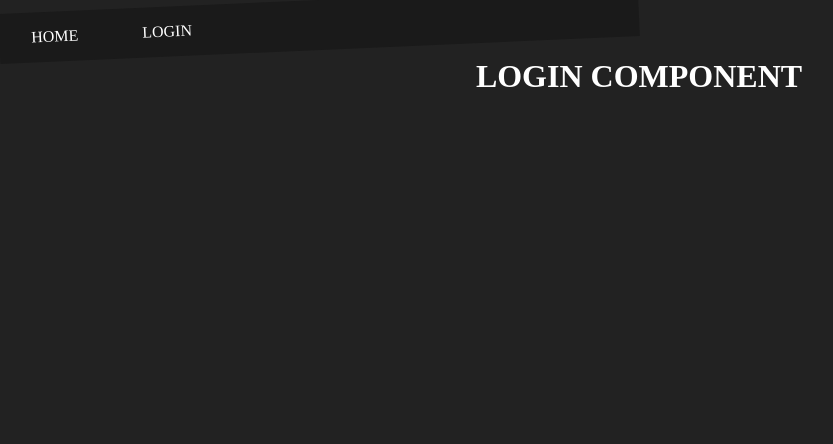
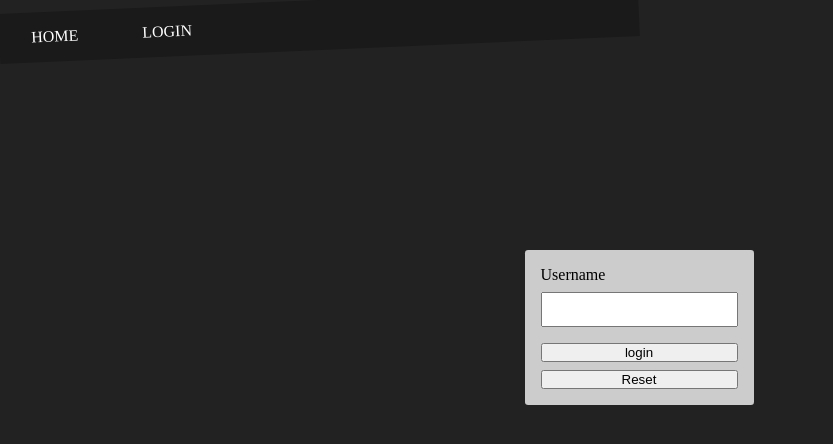
Before and after one commit to Cusatelli/Noroff-Assignment_4, an Angular app: page /login in a window 1280 px wide. Shown: the top 444 px of the page, without its empty margins (1-834 px from the left). Built offline with nearby package versions, Linux system fonts and the light colour scheme.

Commit message:
feat(Login): added login-form that logs username in console on submit.

```diff
--- a/src/app/app.module.ts
+++ b/src/app/app.module.ts
@@ -5,6 +5,7 @@ import { AppRoutingModule } from './app-routing.module'; // CLI imports
 import { AppComponent } from './app.component';
 import { LoginComponent } from './components/login/login.component';
 import { HomeComponent } from './components/home/home.component';
+import { FormsModule, ReactiveFormsModule } from '@angular/forms';
 
 @NgModule({
   declarations: [
@@ -14,6 +15,8 @@ import { HomeComponent } from './components/home/home.component';
   ],
   imports: [
     BrowserModule,
+    FormsModule,
+    ReactiveFormsModule,
     AppRoutingModule // CLI adds AppRoutingModule to the AppModule's
   ],
   providers: [],
--- a/src/app/components/login/login.component.html
+++ b/src/app/components/login/login.component.html
@@ -1,3 +1,24 @@
-<div class="login">
-    <h2 class="header">Login Component</h2>
+<div class="login-form">
+    <form [formGroup]="loginForm" (ngSubmit)="onSubmit()">
+        <div class="form-group">
+            <label>Username</label>
+            <input type="text" formControlName="username" class="form-control"
+                [ngClass]="{ 'is-invalid': submitted && getFormData['username'].errors }" />
+            <div *ngIf="submitted && getFormData['username'].errors" class="invalid-feedback">
+                <div *ngIf="getFormData['username'].errors['required']">Username is required</div>
+                <div *ngIf="getFormData['username'].errors['minlength']">
+                    Username must be at least 2 characters
+                </div>
+                <div *ngIf="getFormData['username'].errors['maxlength']">
+                    Username must not exceed 42 characters
+                </div>
+            </div>
+        </div>
+        <div class="form-group">
+            <button type="submit" class="btn btn-primary">login</button>
+            <button type="button" (click)="onReset()" class="btn btn-warning float-right">
+                Reset
+            </button>
+        </div>
+    </form>
 </div>
--- a/src/app/components/login/login.component.scss
+++ b/src/app/components/login/login.component.scss
@@ -1,75 +1,98 @@
+.login-form {
+    width: fit-content;
+    margin-block-start: 25vh;
+    background-color: #CCC;
+    margin-inline: auto;
+    padding: 1rem;
+    border-radius: 0.2rem;
 
-.login {
-    $h: 236; $s: 100%; $l: 86.7%; $l-hover: 76.7%;
-    $link-color: hsl($h $s $l);
-    $link-color-hover: hsl($h $s $l-hover);
-    $color: rgb(255, 255, 255);
-    $code-color: rgb(206, 180, 94);
-    $code-background-color: rgb(44, 44, 44);
+    .form-group {
+        display: flex;
+        flex-direction: column;
 
-    display: flex;
-    justify-content: space-around;
-    align-items: flex-start;
+        input {
+            padding: 0.5rem;
+            margin-block: 0.5rem;
+        }
 
-    gap: 2rem;
-    color: $color;
-
-    .resources {
-        text-align: left;
-    }
-
-    .next {
-        text-align: right;
-    }
-
-    img {
-        position: absolute;
-        top: 50%;
-        transform: translateY(-50%);
-        height: 20rem;
-        aspect-ratio: 1;
-        border-radius: 50%;
-    }
-
-    .header {
-        font-size: 2rem;
-        font-weight: bolder;
-        text-transform: uppercase;
-        margin-block: 0.5rem;
-    }
-
-    .link-container {
-        padding-block: 0.5rem;
-
-        a {
-            color: $link-color;
-            text-decoration: none;
-            font-weight: bolder;
-            padding-block-end: 0.1rem;
-            padding-inline: 0.3rem;
-            line-height: 1.5rem;
-            margin-inline: 0.2rem;
-            border-bottom: 0.1rem $link-color solid;
-
-            &:hover {
-                color: $link-color-hover;
-                border-bottom-color: $link-color-hover;
-            }
-        }
-    }
-
-    .code-container {
-        padding-block: 0.5rem;
-
-        code {
-            color: $code-color;
-            background-color: $code-background-color;
-            margin-inline: 0.5rem;
-            line-height: 2.5rem;
-            padding-inline: 1rem;
-            padding-block: 0.5rem;
-            border-radius: 0.1rem;
-            box-shadow: 1px 1px 2px rgba($color: #000000, $alpha: 0.25);
+        button {
+            margin-block-start: 0.5rem;
         }
     }
 }
+
+// .login {
+//     $h: 236; $s: 100%; $l: 86.7%; $l-hover: 76.7%;
+//     $link-color: hsl($h $s $l);
+//     $link-color-hover: hsl($h $s $l-hover);
+//     $color: rgb(255, 255, 255);
+//     $code-color: rgb(206, 180, 94);
+//     $code-background-color: rgb(44, 44, 44);
+
+//     display: flex;
+//     justify-content: space-around;
+//     align-items: flex-start;
+
+//     gap: 2rem;
+//     color: $color;
+
+
+//     .resources {
+//         text-align: left;
+//     }
+
+//     .next {
+//         text-align: right;
+//     }
+
+//     img {
+//         position: absolute;
+//         top: 50%;
+//         transform: translateY(-50%);
+//         height: 20rem;
+//         aspect-ratio: 1;
+//         border-radius: 50%;
+//     }
+
+//     .header {
+//         font-size: 2rem;
+//         font-weight: bolder;
+//         text-transform: uppercase;
+//         margin-block: 0.5rem;
+//     }
+
+//     .link-container {
+//         padding-block: 0.5rem;
+
+//         a {
+//             color: $link-color;
+//             text-decoration: none;
+//             font-weight: bolder;
+//             padding-block-end: 0.1rem;
+//             padding-inline: 0.3rem;
+//             line-height: 1.5rem;
+//             margin-inline: 0.2rem;
+//             border-bottom: 0.1rem $link-color solid;
+
+//             &:hover {
+//                 color: $link-color-hover;
+//                 border-bottom-color: $link-color-hover;
+//             }
+//         }
+//     }
+
+//     .code-container {
+//         padding-block: 0.5rem;
+
+//         code {
+//             color: $code-color;
+//             background-color: $code-background-color;
+//             margin-inline: 0.5rem;
+//             line-height: 2.5rem;
+//             padding-inline: 1rem;
+//             padding-block: 0.5rem;
+//             border-radius: 0.1rem;
+//             box-shadow: 1px 1px 2px rgba($color: #000000, $alpha: 0.25);
+//         }
+//     }
+// }
--- a/src/app/components/login/login.component.ts
+++ b/src/app/components/login/login.component.ts
@@ -1,4 +1,6 @@
-import { Component, OnInit } from '@angular/core';
+import { Component, Output, EventEmitter, OnInit } from '@angular/core';
+import { AbstractControl, FormBuilder, FormControl, FormGroup, Validators } from '@angular/forms';
+import { TrainerService } from '../../services/trainer.service';
 
 @Component({
   selector: 'app-login',
@@ -6,10 +8,67 @@ import { Component, OnInit } from '@angular/core';
   styleUrls: ['./login.component.scss']
 })
 export class LoginComponent implements OnInit {
+  // @Output() loggedIn: EventEmitter<void> = new EventEmitter();
 
-  constructor() { }
+  // constructor(private trainerService: TrainerService) {}
+
+  // public loginTrainerForm: FormGroup = new FormGroup({
+  //   trainerName: new FormControl('', [
+  //     Validators.required,
+  //     Validators.minLength(2),
+  //     Validators.maxLength(42) // Important number
+  //   ])
+  // });
+
+  // // Getters & Setters
+  // public get trainerName(): AbstractControl {
+  //   const getTrainer = this.loginTrainerForm.get('trainerName')?.value;
+  //   return getTrainer;
+  // }
+
+  // // Event Handlers
+  // public onLoginClick(): void {
+  //   this.trainerService.loginTrainer(this.trainerName.value.trim());
+  //   this.loggedIn.emit();
+  // }
+  loginForm: FormGroup = new FormGroup({
+    trainerName: new FormControl(''),
+  });
+  submitted = false;
+
+  constructor(private formBuilder: FormBuilder) { }
 
   ngOnInit(): void {
+    this.loginForm = this.formBuilder.group(
+      {
+        username: [
+          '',
+          [
+            Validators.required,
+            Validators.minLength(2),
+            Validators.maxLength(42)
+          ]
+        ]
+      }
+    );
   }
 
+  get getFormData(): { [key: string]: AbstractControl } {
+    return this.loginForm.controls;
+  }
+
+  onSubmit(): void {
+    this.submitted = true;
+
+    if (this.loginForm.invalid) {
+      return;
+    }
+
+    console.log(JSON.stringify(this.loginForm.value, null, 2));
+  }
+
+  onReset(): void {
+    this.submitted = false;
+    this.loginForm.reset();
+  }
 }
```
